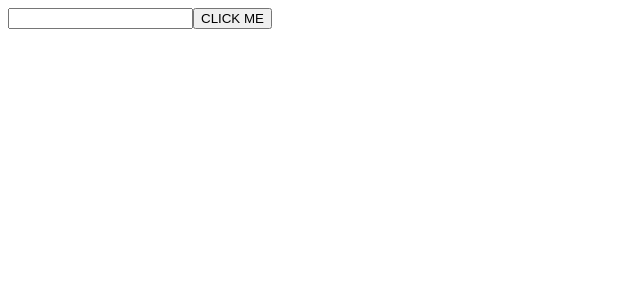
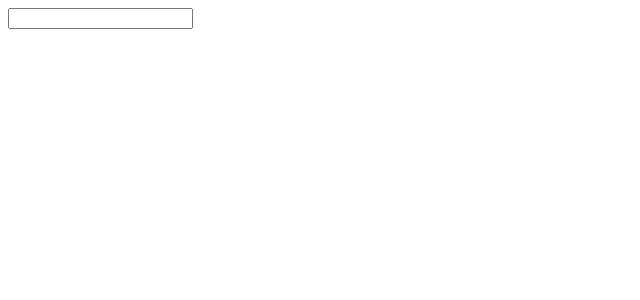
Before and after one commit to blksmk8483/pics, a React (Create React App) app: page / in a window 1280 px wide. Shown: the top 300 px of the page, without its empty margins (0-640 px from the left). Built offline with nearby package versions, Linux system fonts and the light colour scheme.

Commit message:
added input elements for the SearchBar

```diff
--- a/src/components/SearchBar.js
+++ b/src/components/SearchBar.js
@@ -1,11 +1,15 @@
 function SearchBar({ onSubmit }) {
-    const handleClick = () => {
+    const handleFormSubmit = (event) => {
+        event.preventDefault();
+
         onSubmit('cars');
-    }
+    };
+
     return (
     <div>
-        <input />
-        <button onClick={handleClick}>CLICK ME</button>
+        <form onSubmit={handleFormSubmit}>
+            <input />
+        </form>
     </div>
     );
 }
```
